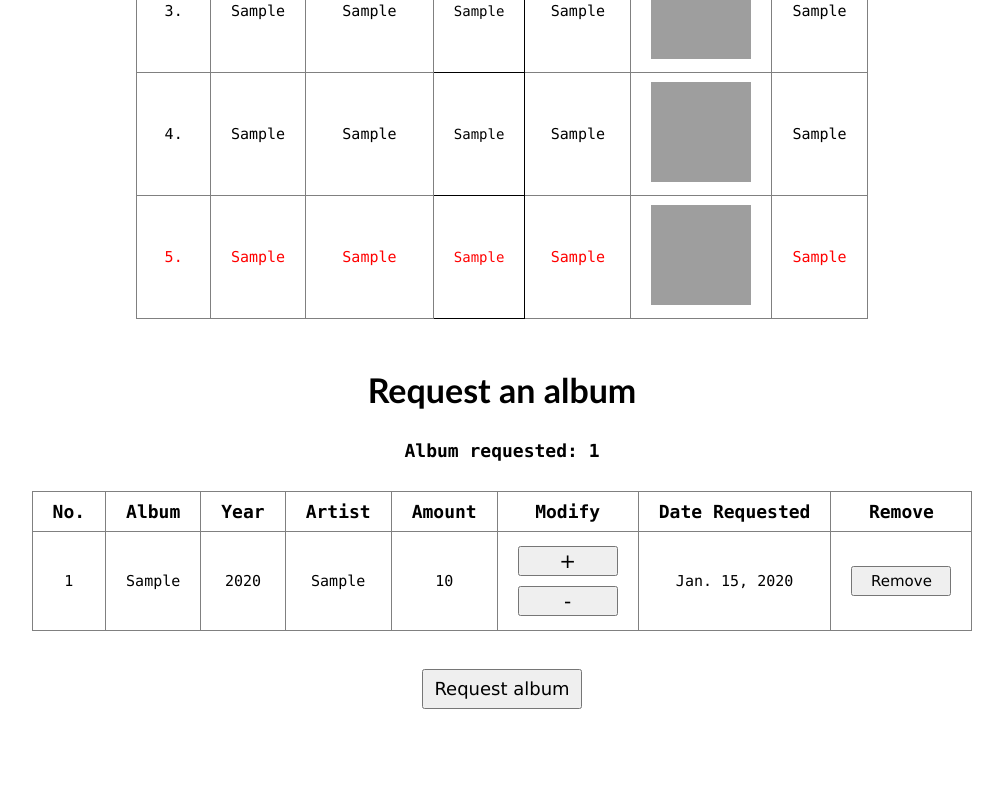
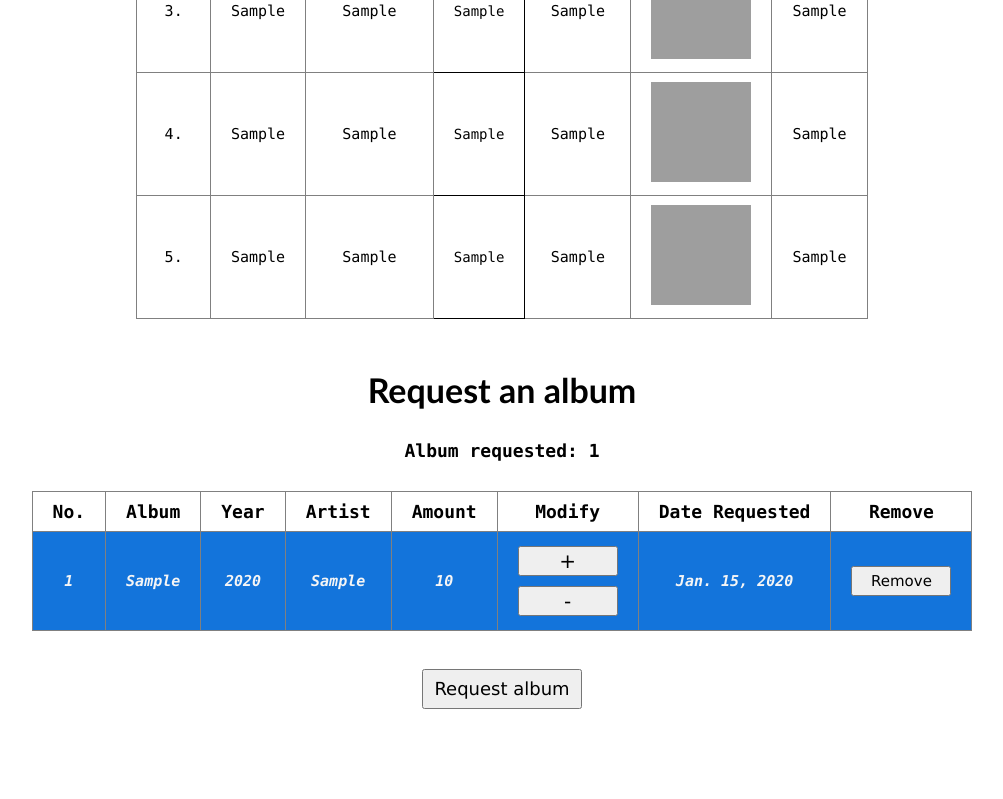
Before and after one commit to audricjohansyah/PBP-Tugas2, a Django app: template main/templates/main.html in a window 1280 px wide. Shown: the part 916-1715 px from the top of the page, without its empty margins (138-1141 px from the left). Run offline with Django 4.2, Linux system fonts and the light colour scheme; tables that the repository leaves empty hold one stand-in row (values such as "Sample post"); the template is opened without the code that fills it: values that come from a table or form of the project are taken from there, most other values are stand-ins (such as "Sample title", 1, 10 or a date in 2020); grey boxes are pictures that could not be loaded.

Commit message:
fixing bonus

```diff
--- a/main/templates/main.html
+++ b/main/templates/main.html
@@ -66,13 +66,13 @@
         <th class="tg-hv44">{{ stock.4 }}</th>
       </tr>
       <tr>
-        <td class="tg-hv44" style="color: red;">5.</td>
-        <td class="tg-hv44" style="color: red;">{{ albums.5 }}</td>
-        <td class="tg-hv44" style="color: red;">{{ duration.5 }}</td>
-        <td class="tg-ye1f" style="color: red;">{{ year.5 }}</td>
-        <td class="tg-hv44" style="color: red;">{{ artists.5 }}</td>
-        <td class="tg-hv44" style="color: red;"><img src="{{ artwork.5 }}" width="100" height="100"></td>
-        <th class="tg-hv44" style="color: red;">{{ stock.5 }}</th>
+        <td class="tg-hv44">5.</td>
+        <td class="tg-hv44">{{ albums.5 }}</td>
+        <td class="tg-hv44">{{ duration.5 }}</td>
+        <td class="tg-ye1f">{{ year.5 }}</td>
+        <td class="tg-hv44">{{ artists.5 }}</td>
+        <td class="tg-hv44"><img src="{{ artwork.5 }}" width="100" height="100"></td>
+        <th class="tg-hv44">{{ stock.5 }}</th>
       </tr>
     </tbody>
   </table>
@@ -92,12 +92,12 @@
     </tr>
     {% for item in items %}
         <tr>
-            <td class="tg-hv44">{{ forloop.counter }}</td>
-            <td class="tg-hv44">{{item.album}}</td>
-            <td class="tg-hv44">{{item.year}}</td>
-            <td class="tg-hv44">{{item.artist}}</td>
-            <td class="tg-hv44">{{item.amount}}</td>
-            <td class="tg-hv44">
+            <td class="tg-hv44{% if forloop.last %} last-item{% endif %}">{{ forloop.counter }}</td>
+            <td class="tg-hv44{% if forloop.last %} last-item{% endif %}">{{item.album}}</td>
+            <td class="tg-hv44{% if forloop.last %} last-item{% endif %}">{{item.year}}</td>
+            <td class="tg-hv44{% if forloop.last %} last-item{% endif %}">{{item.artist}}</td>
+            <td class="tg-hv44{% if forloop.last %} last-item{% endif %}">{{item.amount}}</td>
+            <td class="tg-hv44{% if forloop.last %} last-item{% endif %}">
               <form method="POST" action="{% url 'main:increment_amount' item.id %}">
                   {% csrf_token %}
                 <button class="buttonincdec" type="submit">+</button>
@@ -106,8 +106,8 @@
                   {% csrf_token %}
                 <button class="buttonincdec" type="submit">-</button>
             </form>
-            <td class="tg-hv44">{{item.date_added}}</td>
-            <td class="tg-hv44">
+            <td class="tg-hv44{% if forloop.last %} last-item{% endif %}">{{item.date_added}}</td>
+            <td class="tg-hv44{% if forloop.last %} last-item{% endif %}">
               <a href="{% url 'main:delete_product' item.id %}">
                 <button class="buttondeletealbum">
                   Remove
--- a/templates/base.html
+++ b/templates/base.html
@@ -397,6 +397,12 @@
         .remove-button:hover {
             background-color: #d00;
         }
+        .last-item {
+            color: whitesmoke;
+            font-style: italic;
+            font-weight: bold;
+            background-color: #1374db;
+        }
     </style>
 </head>
 <body>
```
